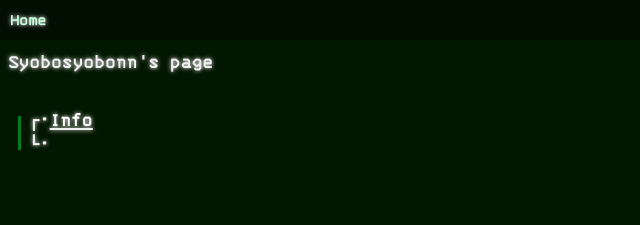
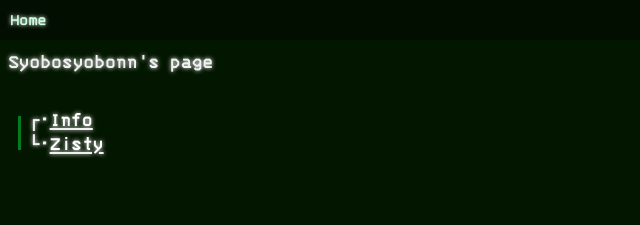
Before and after one commit to syobosyobonn/Syobosyobonn-s-page, a plain HTML site: page index.html in a window 1280 px wide. Shown: the top 225 px of the page, without its empty margins (0-640 px from the left). Drawn offline with Linux system fonts and the light colour scheme.

Commit message:
Updated!

```diff
--- a/index.html
+++ b/index.html
@@ -23,7 +23,7 @@
 
     <div class="siteMap">
         <h1>┌･<u><a href="./info.html">Info</a></u></h1>
-        <h1>└･<a></a></h1>
+        <h1>└･<u><a href="./Zisty/index.html">Zisty</a></u></h1>
     </div>
 
     <br><br><br><br><br><br><br><br>
```
